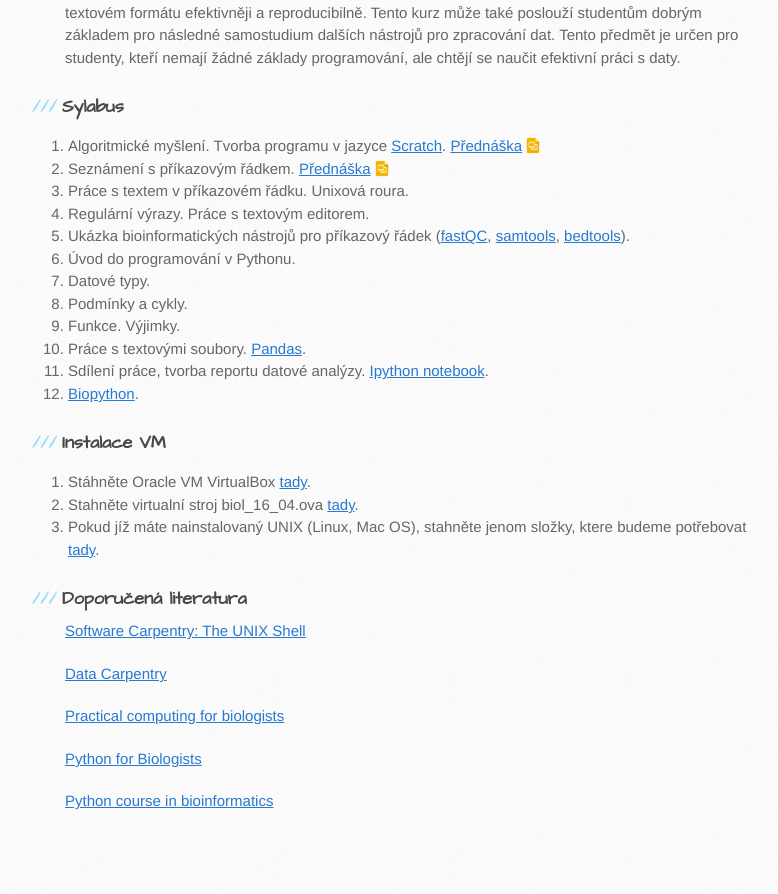
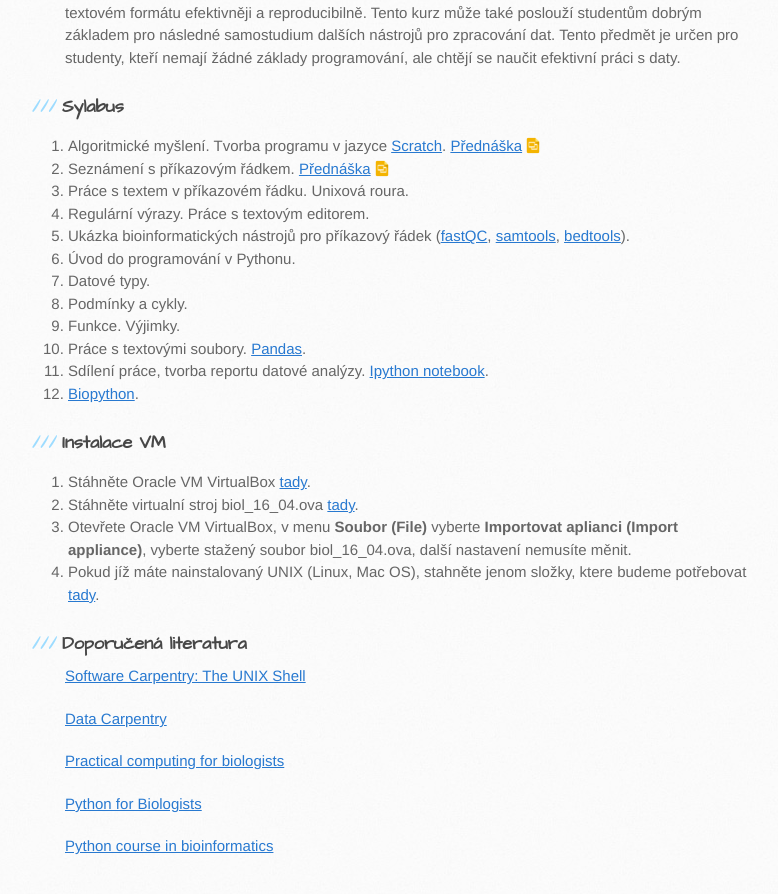
Before and after one commit to anastazie/intro_python_biol, a Jekyll site: the page built from index.md, in a window 1280 px wide and 900 px high, scrolled down 964 px. Shown: the top 894 px of the window, without its empty margins (105-883 px from the left). Built offline with Jekyll 4.4.1, drawn with Linux system fonts in a browser that asks for light colours; before the commit the page ends 1819 px from its top, so only the background shows below that.

Commit message:
VM instruction updated

```diff
--- a/index.md
+++ b/index.md
@@ -30,9 +30,11 @@ Cílem předmětu je zbavení studentů strachu z příkazového řádku a nauč
 12. [Biopython](http://biopython.org/DIST/docs/tutorial/Tutorial.html).
 
 ### Instalace VM
+
 1. Stáhněte Oracle VM VirtualBox [tady](https://www.virtualbox.org/wiki/Downloads).
-2. Stahněte virtualní stroj biol_16_04.ova [tady](https://www.dropbox.com/s/l340qwiuvznuixq/biol_16_04.ova?dl=0).
-3. Pokud jíž máte nainstalovaný UNIX (Linux, Mac OS), stahněte jenom složky, ktere budeme potřebovat [tady](https://www.dropbox.com/s/1hpf1cj5wp3vq8w/python_bio.zip?dl=0).
+2. Stáhněte virtualní stroj biol_16_04.ova [tady](https://www.dropbox.com/s/l340qwiuvznuixq/biol_16_04.ova?dl=0).
+3. Otevřete Oracle VM VirtualBox, v menu **Soubor (File)** vyberte **Importovat aplianci (Import appliance)**, vyberte stažený soubor biol_16_04.ova, další nastavení nemusíte měnit.
+4. Pokud jíž máte nainstalovaný UNIX (Linux, Mac OS), stahněte jenom složky, ktere budeme potřebovat [tady](https://www.dropbox.com/s/1hpf1cj5wp3vq8w/python_bio.zip?dl=0).
 
 ### Doporučená literatura
 
```
